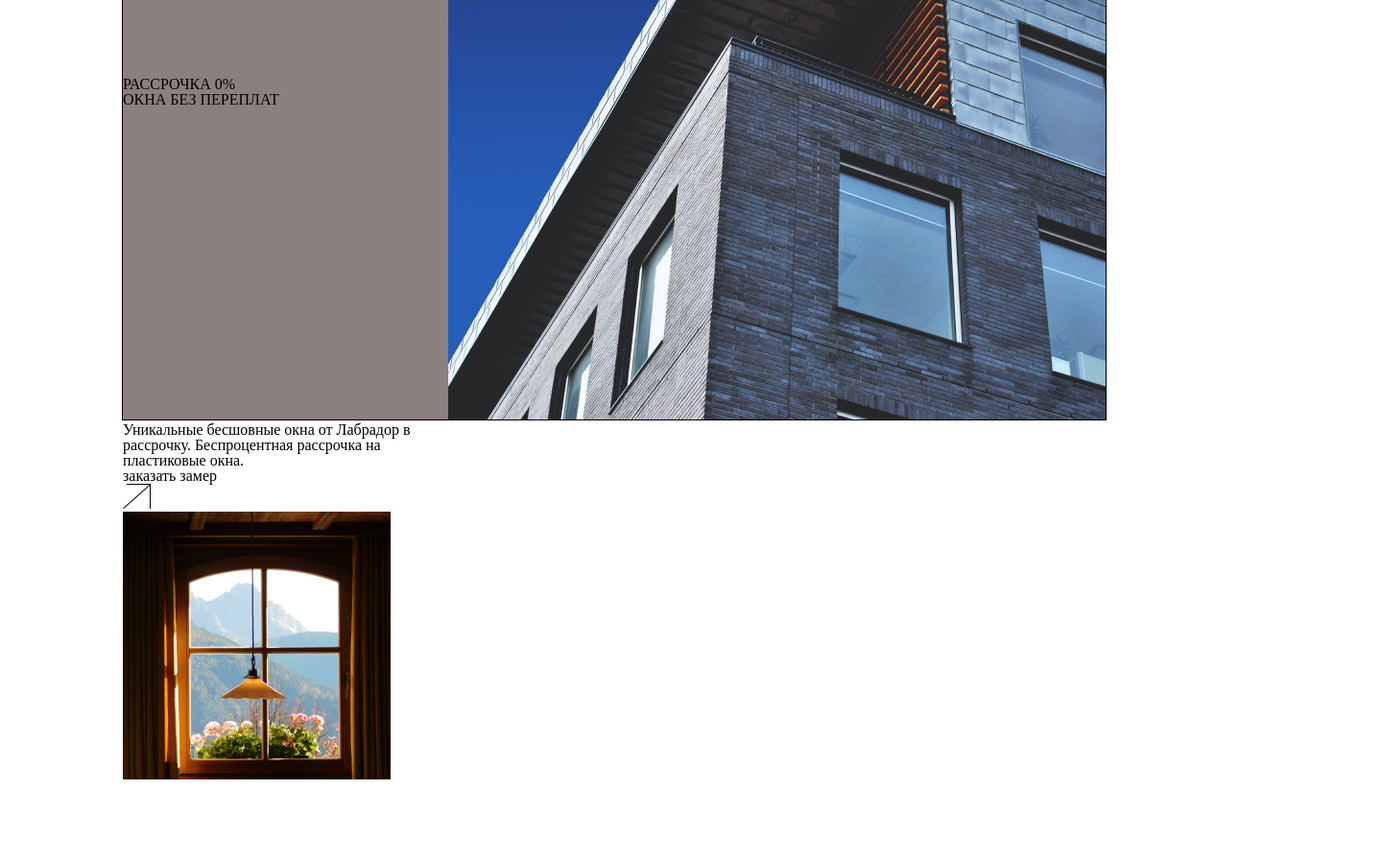
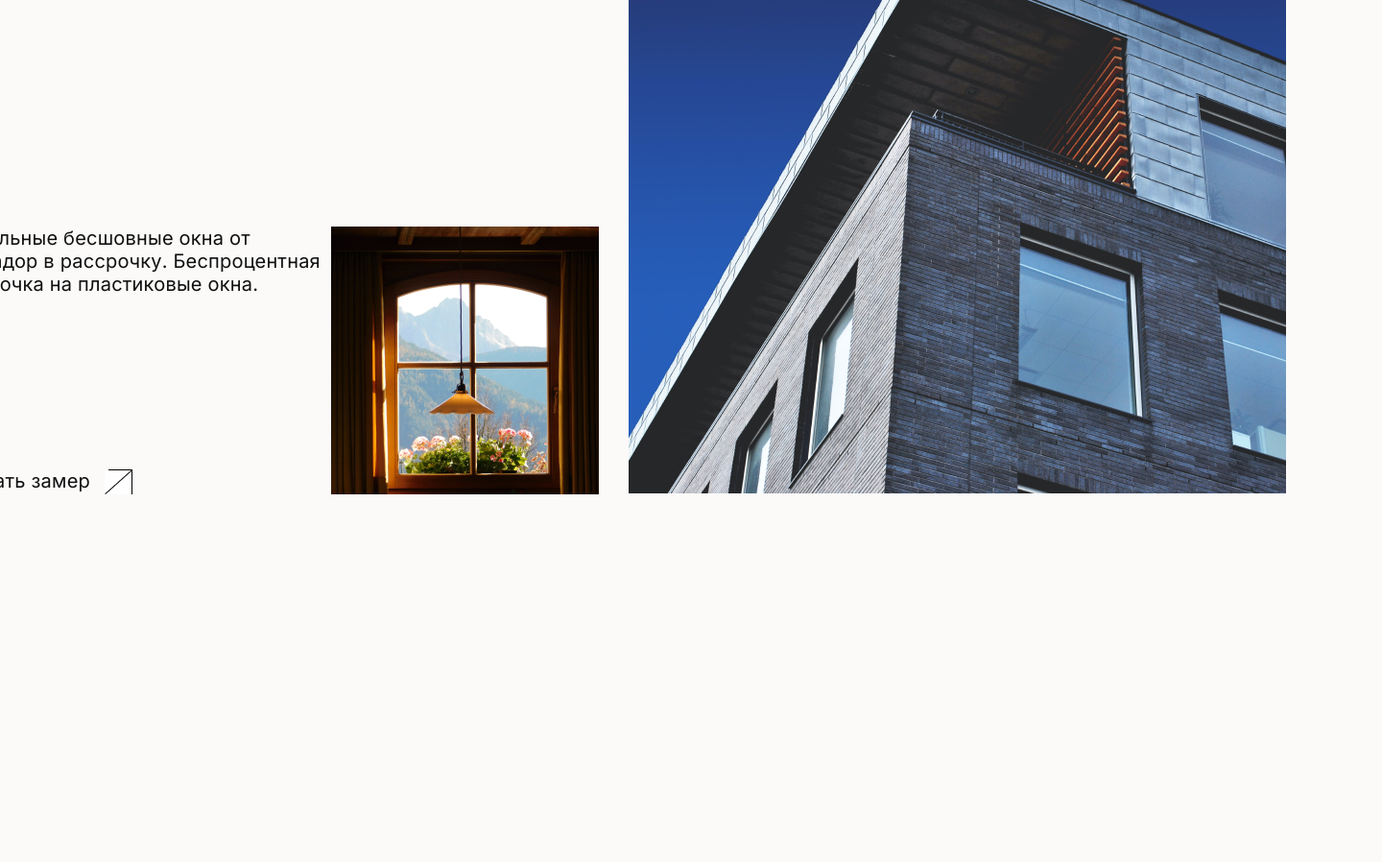
Before and after one commit to MYuriy1970/website, a plain HTML site: page index.html in a window 1280 px wide. Shown: the part 417-1315 px from the top of the page at 96% size, 1440 px wide, since content can reach past the window. Before the commit the page ends 1232 px from the top, so only its background shows below. Drawn offline with Linux system fonts and the light colour scheme.

Commit message:
edit header

```diff
--- a/css/header.css
+++ b/css/header.css
@@ -1,12 +1,11 @@
 @import "./header.css";
 
 .header {
-  width: 100%;
-  max-width: 1600px;
+  width: 1600px;
   height: 0 auto;
 }
 .header_nav-top {
-  width: 100%;
+  width: 1600px;
   height: 74px;
   display: flex;
   justify-content: space-around;
@@ -24,6 +23,15 @@
   align-items: center;
   text-decoration: none;
   color: rgba(255, 255, 255, 1);
+  position: relative;
+}
+
+.header_nav-top a:hover{
+	color: rgb(72, 72, 229);
+}
+
+.header_nav-top a:active{
+	top: 2px;
 }
 
 .header_nav-top-left {
@@ -49,8 +57,7 @@
   display: flex;
   align-items: center;
   justify-content: center;
-  width: 100vw;
-  max-width: 1600px;
+  width: 1600px;
   height: 80px;
   font-family: Inter;
   font-size: 18px;
@@ -60,10 +67,18 @@
   border-bottom: 1px solid rgba(0, 0, 0, 1);
 }
 
-.header_nav-bottom a{
+.header_nav-bottom a {
   text-decoration: none;
   color: rgba(0, 0, 0, 1);
+  position: relative;
+}
 
+.header_nav-bottom a:hover{
+	color: blue;
+}
+
+.header_nav-bottom a:active{
+	top: 2px;
 }
 
 .header_nav-bottom-text {
@@ -79,23 +94,74 @@
   border-right: 1px solid rgba(0, 0, 0, 1);
 }
 
-.header_item{
-	display: grid;
-  grid-template-areas:
- 'item_1 item_2'
- 'item_3 item_2';
+.header_item {
+  width: 1600px;
+  height: 958px;
+  display: flex;
   align-items: center;
- justify-content: center;
- background-color: #8b7f7f;
- border: 1px solid black;
+  margin-top: 78px;
 }
 
-.item_1{
-	grid-area: item_1;
+.header_item-left {
+  display: flex;
+  flex-direction: column;
+  justify-content: space-between;
+  margin-right: 31px;
 }
-.item_2{
-	grid-area: item_2;
+
+.header_item_1 {
+  display: flex;
+  justify-content: flex-start;
+  color: #000;
+  font-family: Inter;
+  font-size: 64px;
+  font-style: normal;
+  font-weight: 500;
+  line-height: normal;
+  text-transform: uppercase;
 }
-.item_3{
-	grid-area: item_3;
+.item_2,
+.header_item-left {
+  width: 685px;
+  height: 685px;
 }
+.header_item_3 {
+  display: flex;
+}
+
+.header_item_4 {
+	display: flex;
+	flex-direction: column;
+	justify-content: space-between;
+  color: var(--Light-black, #101010);
+  font-family: Inter;
+  font-size: 20px;
+  font-style: normal;
+  font-weight: 400;
+  line-height: normal;
+  letter-spacing: 0.2px;
+}
+
+.item_4-bottom a{
+	display: flex;
+	position: relative;
+	text-decoration: none;
+	color: var(--Light-black, #101010);
+}
+
+.item_4-bottom a:active{
+	top: 2px;
+}
+
+.item_4-bottom a:hover{
+	color: blue;
+}
+
+.item_4-bottom p{
+	margin-right: 15px;
+}
+
+.header_item_5 {
+  width: 279px;
+  height: 279px;
+}
--- a/css/main.css
+++ b/css/main.css
@@ -1,21 +1,23 @@
 @import "./header.css";
 
-body{
-	display: flex;
-	justify-content: center;
-	margin-top: 1%;
+body {
+  display: flex;
+  justify-content: center;
+  margin-top: 1%;
 }
 
 .wrapper {
-  width: 100vw;
-  max-width: 1600px;
-  min-width: 600px;
-  height: 0 auto;
+  width: 1600px;
+  height: 6347px;
+  display: flex;
+  flex-direction: column;
+  align-items: center;
+  background-color:#fbfaf9;
 }
 
 .container {
-  width: 80%;
-  max-width: 1400px;
-  max-height: 685px;
-  margin: 0 auto;
+  width: 1400px;
+  height: auto;
+  margin-left: 100px;
+  margin-right: 100px;
 }
--- a/index.html
+++ b/index.html
@@ -33,24 +33,29 @@
           <div class="header_nav-bottom-text"><a href="#">Алюминиевые двери и окна</a></div>
         </div>
         <div class="container header_item">
+          <div class="header_item-left">
             <div class="header_item_1">
               РАССРОЧКА 0% <br />
               ОКНА БЕЗ ПЕРЕПЛАТ
-          </div>
-          <div class="header_item_2">
-            <img src="./img/img7.jpg" alt="etienne-beauregard-riverin" />
             </div>
             <div class="header_item_3">
               <div class="header_item_4">
                 <div class="item_4-top">Уникальные бесшовные окна от Лабрадор в рассрочку. Беспроцентная рассрочка на пластиковые окна.</div>
                 <div class="item_4-bottom">
+                  <a href="#">
 							<p>заказать замер</p>
                   <img src="./img/Group 6.jpg" alt="Group 6" />
+						</a>
                 </div>
               </div>
               <div class="header_item_5">
                 <img src="./img/img8.jpg" alt="gabriel-tenan" />
               </div>
+            </div>
+          </div>
+
+          <div class="header_item_2">
+            <img src="./img/img7.jpg" alt="etienne-beauregard-riverin" />
           </div>
         </div>
       </header>
```
Lines whose indentation alone changed are shown as unchanged.
